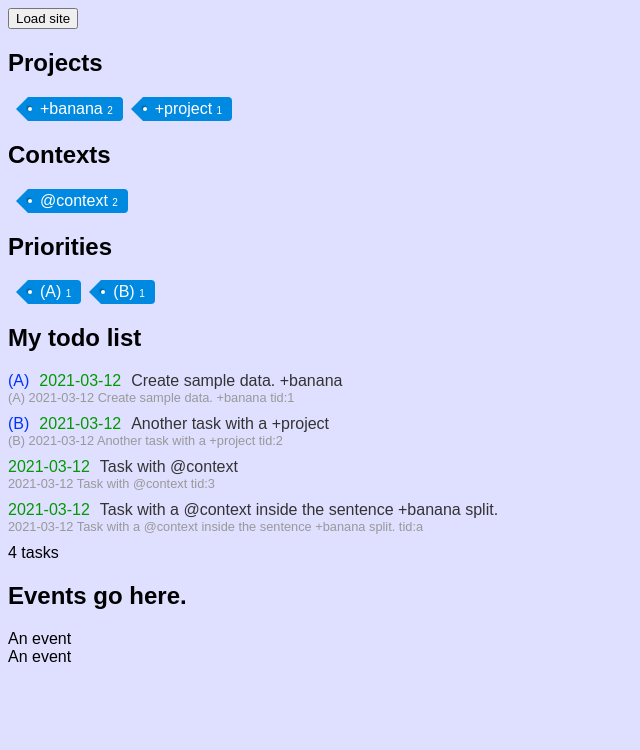
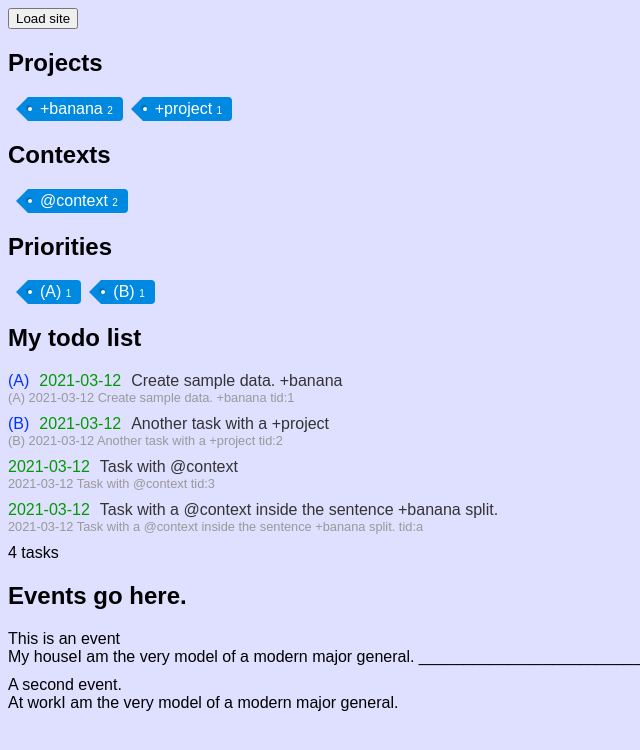
Before and after one commit to y0mbo/todo.txt, a React (Create React App) app: page / in a window 1280 px wide. Both pictures are taken after a click on the button "Load site". Shown: the top 750 px of the page, without its empty margins (0-640 px from the left). Built offline with nearby package versions, Linux system fonts and the light colour scheme.

Commit message:
Added formatting for the event items.

```diff
--- a/src/components/CalendarEvent.js
+++ b/src/components/CalendarEvent.js
@@ -1,11 +1,25 @@
 import React from "react";
 import css from "styled-components";
 
+const EventStyle = css.div`
+
+    font-size: 1rem;
+    margin-bottom: 10px;
+`;
+
+const Summary = css.div``;
+
 class CalendarEvent extends React.Component {
     render () {
+        const {summary, location, description} = this.props.details;
 
         return (
-            <li>An event</li>
+            <EventStyle>
+
+                {summary && <Summary>{summary}</Summary>}
+                {location}
+                {description}
+            </EventStyle>
         )
 
     }
```
